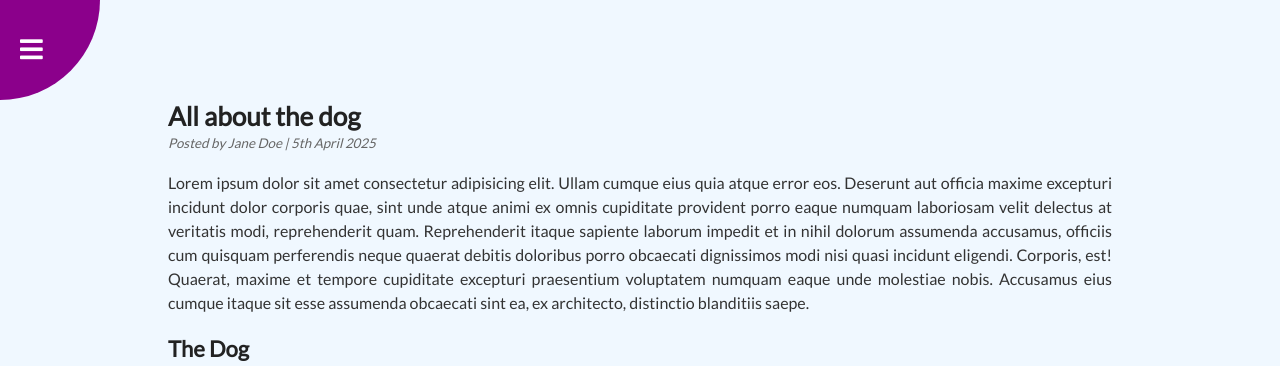
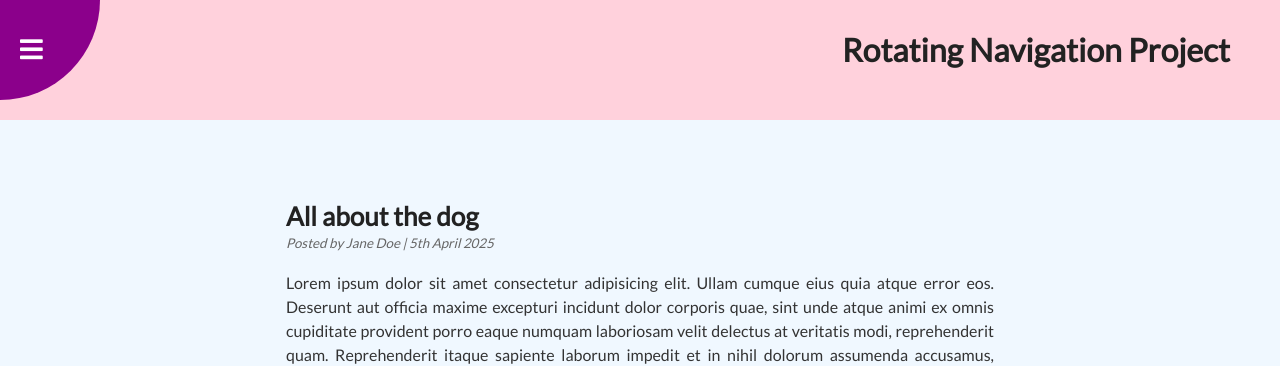
Before and after one commit to risen-phoenix/html-css-js, a plain HTML site: page rotating-nav/index.html in a window 1280 px wide. Shown: the top 366 px of the page. Drawn offline with Linux system fonts and the light colour scheme.

Commit message:
Improments

```diff
--- a/rotating-nav/index.html
+++ b/rotating-nav/index.html
@@ -14,6 +14,7 @@
 
 <body>
      <div class="container">
+      <div class="heading-container">
       <div class="circle-container">
         <div class="circle">
           <button id="close">
@@ -22,6 +23,10 @@
           <button id="open">
             <i class="fas fa-bars"></i>
           </button>
+        </div>
+      </div>
+        <div class="heading">
+        <h1>Rotating Navigation Project</h1>
         </div>
       </div>
 
--- a/rotating-nav/styles.css
+++ b/rotating-nav/styles.css
@@ -44,6 +44,23 @@ h1 {
   position: fixed;
   top: -100px;
   left: -100px;
+}
+
+.heading-container {
+  position: fixed;
+  top: 0;
+  left: 0;
+  text-align: right;
+  height: 120px;
+  width: 100%;
+  background-color: #ffd1dc;
+  display: block;
+
+}
+
+.heading {
+  padding: 30px 50px 20px 50px;
+
 }
 
 .circle {
@@ -127,8 +144,9 @@ nav ul li + li + li {
 }
 
 .content {
-  max-width: 80%;
+  max-width: 60%;
   margin: 50px auto;
+  padding-top: 100px;
 }
 
 .content small {
```
